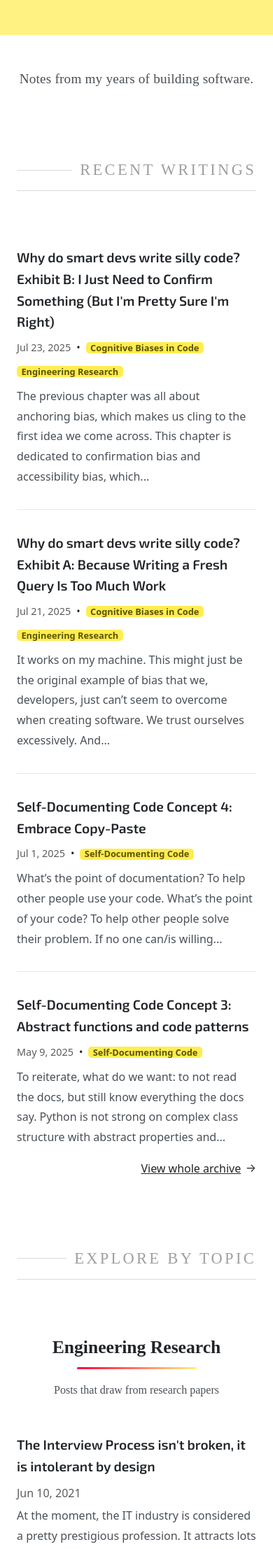
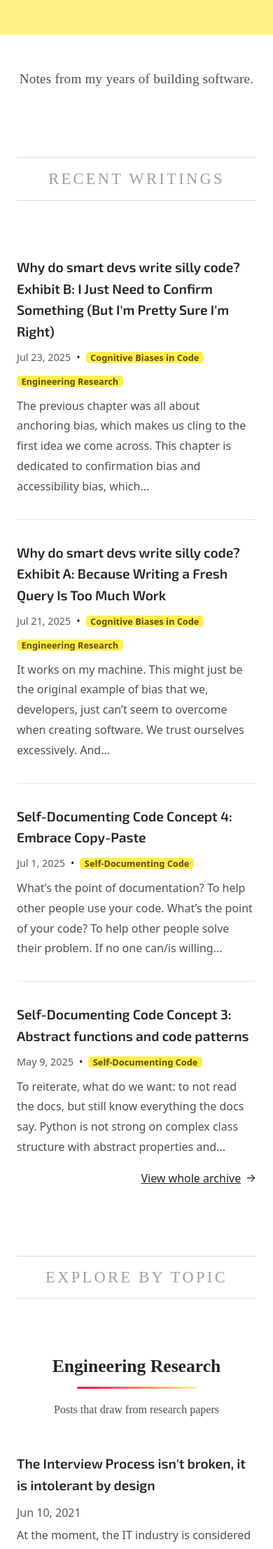
Before and after one commit to inesp/inesp.github.io, a Jekyll site: the page built from index.md, in a window 390 px wide. Shown: the part 568-2782 px from the top of the page at 70% size. Built offline with Jekyll 4.4.1, drawn with Linux system fonts in a browser that asks for light colours; nearby versions of some CDN libraries; some web fonts are replaced.

Commit message:
Fix home-section-title
for small screens I want to show a column: line, text, line

```diff
--- a/_sass/home.scss
+++ b/_sass/home.scss
@@ -42,7 +42,15 @@
   }
 
   @media (max-width: 600px) {
-    gap: 0.5em;
+    flex-direction: column;
+    gap: 0.75rem; // vertical spacing between line/text/line
+
+    &::before,
+    &::after {
+      flex: none;
+      width: 100%;
+      height: 1px;
+    }
   }
 }
 
```
